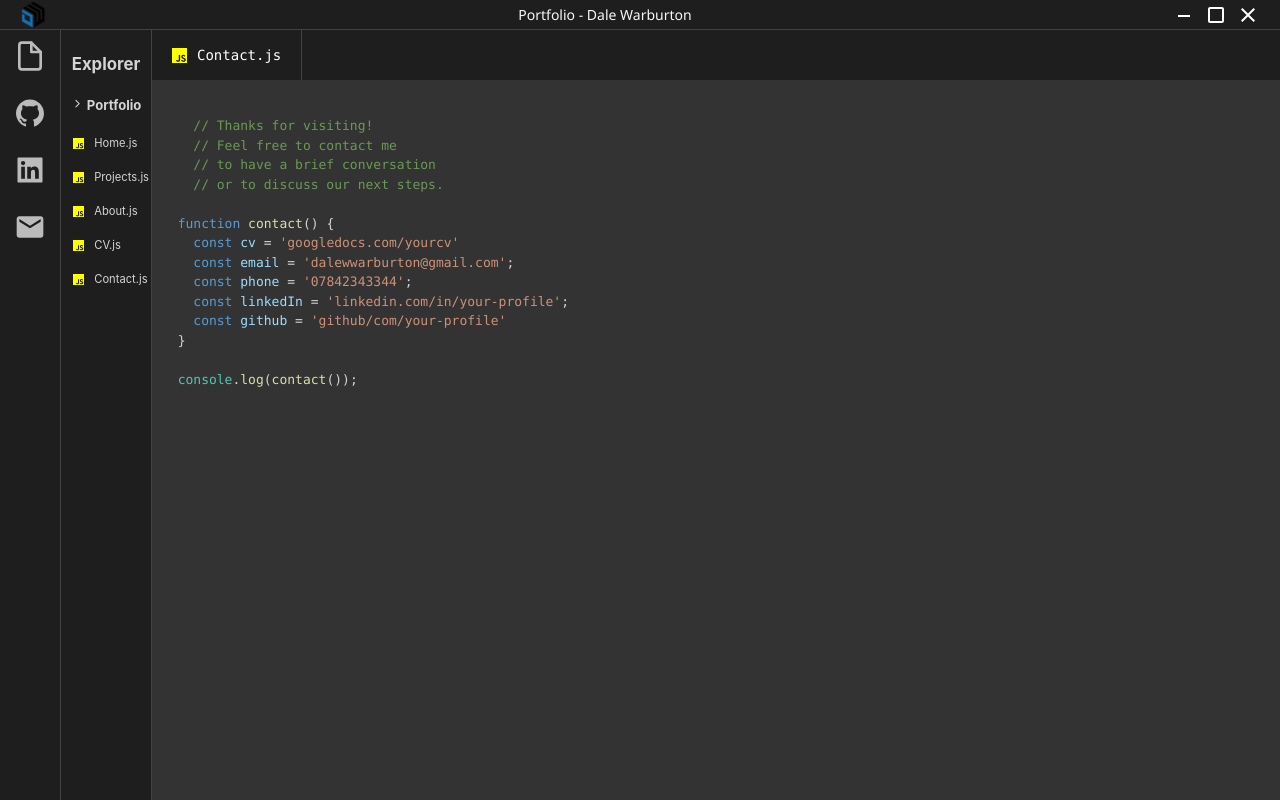
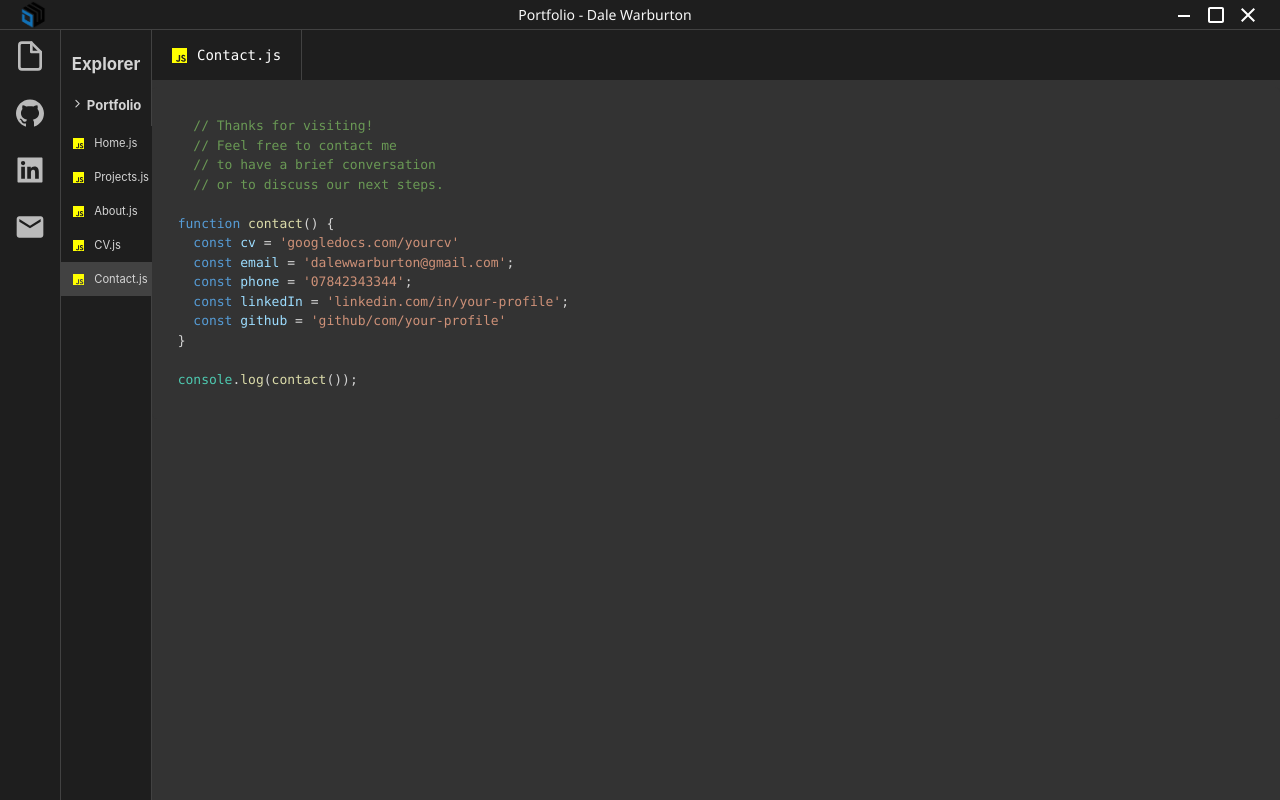
Before and after one commit to dalew1993/vscodeportfolio, a React (Create React App) app: page /contact in a window 1280 px wide. Both pictures are taken after a click on the icon 30 px from the left and 56 px from the top of the page. Built offline with nearby package versions, Linux system fonts and the light colour scheme.

Commit message:
added selectors on file list

```diff
--- a/src/FileColumn.css
+++ b/src/FileColumn.css
@@ -33,6 +33,8 @@
     align-items: center;
     padding: 10px 0;
     margin-left: -10px; /* Adjust the negative margin to move the links more to the left */
+    width: 94%;
+
   }
 
   .fileColumn li svg {
@@ -46,3 +48,8 @@
     text-decoration: none;
     color: #D4D4D4;
   }
+
+  .fileColumn li.selected {
+    background-color: #424242;
+    padding-right: 10px; /* Add padding on the right */
+}
--- a/src/FileColumn.js
+++ b/src/FileColumn.js
@@ -2,7 +2,7 @@ import React from 'react';
 import './FileColumn.css';
 import { FiChevronRight } from 'react-icons/fi';
 import { SiJavascript } from 'react-icons/si';
-import { Link } from 'react-router-dom';
+import { Link, useLocation } from 'react-router-dom';
 
 const portfolioPages = [
   { path: '/home', name: 'Home.js' },
@@ -13,6 +13,8 @@ const portfolioPages = [
 ];
 
 const FileColumn = () => {
+  const location = useLocation();
+
   return (
     <div className="fileColumn">
       <h2>Explorer</h2>
@@ -22,7 +24,7 @@ const FileColumn = () => {
         </h3>
         <ul>
           {portfolioPages.map((page, index) => (
-            <li key={index} style={{ paddingLeft: '20px' }}>
+            <li key={index} style={{ paddingLeft: '20px', backgroundColor: location.pathname === page.path ? '#424242' : '#1E1E1E' }}>
               <Link to={page.path}>
                 <SiJavascript className="javascript-icon" /> {page.name}
               </Link>
```
